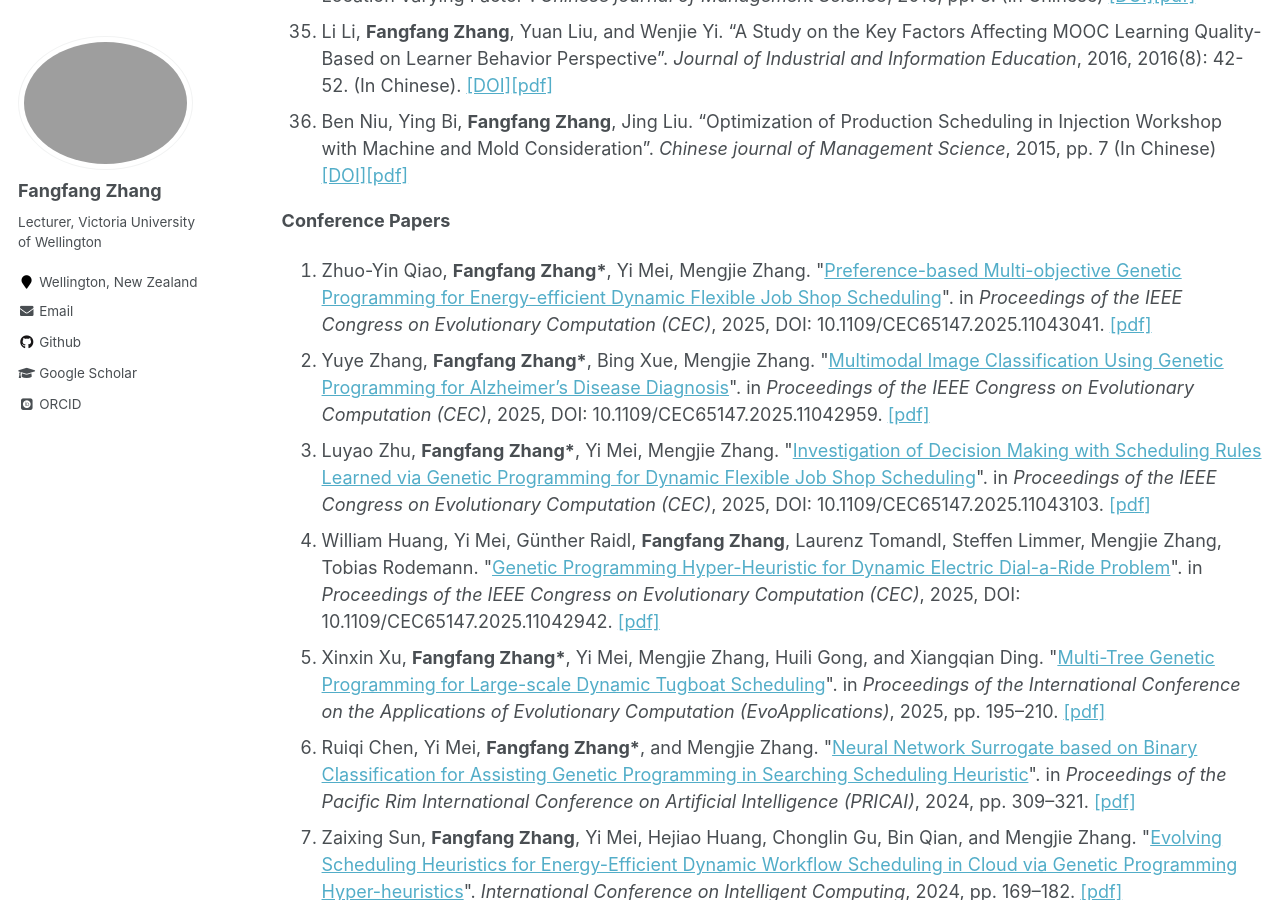
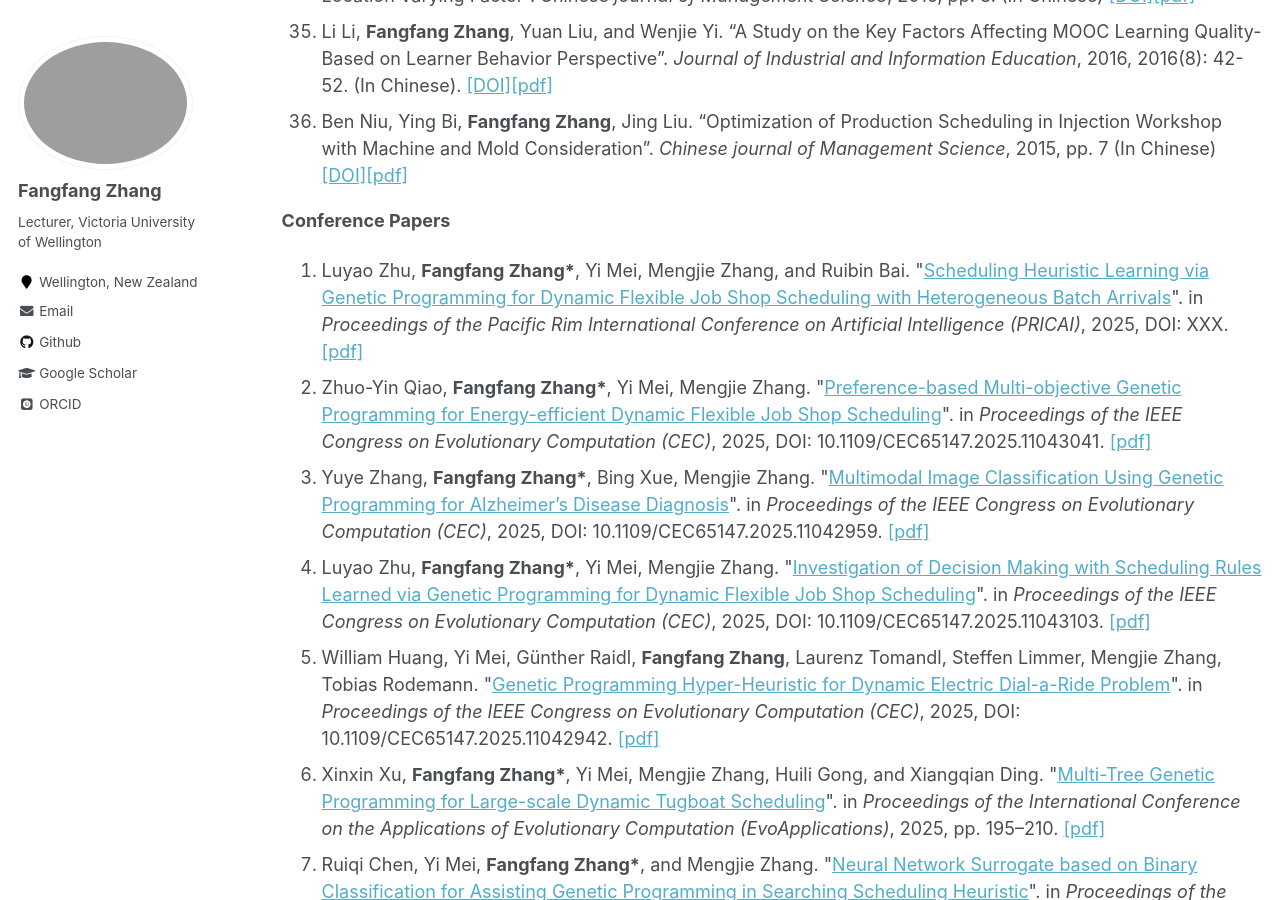
Before and after one commit to fangfang-zhang/fangfang-zhang.github.io, a Jekyll site: the page built from _pages/publications.md, in a window 1280 px wide and 900 px high, scrolled down 3541 px. Built offline with Jekyll 4.4.1, drawn with Linux system fonts in a browser that asks for light colours; some web fonts are replaced.

Commit message:
PRICAI2025

```diff
--- a/_pages/publications.md
+++ b/_pages/publications.md
@@ -51,6 +51,7 @@ author_profile: true
 
 **Conference Papers**
 <ol>
+<li>Luyao Zhu, <b>Fangfang Zhang*</b>, Yi Mei, Mengjie Zhang, and Ruibin Bai. "<a target="_blank" href="">Scheduling Heuristic Learning via Genetic Programming for Dynamic Flexible Job Shop Scheduling with Heterogeneous Batch Arrivals</a>". in <i> Proceedings of the Pacific Rim International Conference on Artificial Intelligence (PRICAI)</i>, 2025, DOI: XXX. <a target="_blank" href="">[pdf]</a></li>
 <li>Zhuo-Yin Qiao, <b>Fangfang Zhang*</b>, Yi Mei, Mengjie Zhang. "<a target="_blank" href="https://ieeexplore.ieee.org/abstract/document/11043041">Preference-based Multi-objective Genetic Programming for Energy-efficient Dynamic Flexible Job Shop Scheduling</a>". in <i> Proceedings of the IEEE Congress on Evolutionary Computation (CEC)</i>, 2025, DOI: 10.1109/CEC65147.2025.11043041. <a target="_blank" href="https://github.com/fangfang-zhang/fangfang-zhang.github.io/blob/main/files/2025-Preference.pdf">[pdf]</a></li>
 <li>Yuye Zhang, <b>Fangfang Zhang*</b>, Bing Xue, Mengjie Zhang. "<a target="_blank" href="https://ieeexplore.ieee.org/document/11042959">Multimodal Image Classification Using Genetic Programming for Alzheimer’s Disease Diagnosis</a>". in <i> Proceedings of the IEEE Congress on Evolutionary Computation (CEC)</i>, 2025, DOI: 10.1109/CEC65147.2025.11042959. <a target="_blank" href="https://github.com/fangfang-zhang/fangfang-zhang.github.io/blob/main/files/2025-Multimodal.pdf">[pdf]</a></li>
 <li>Luyao Zhu, <b>Fangfang Zhang*</b>, Yi Mei, Mengjie Zhang. "<a target="_blank" href="https://ieeexplore.ieee.org/abstract/document/11043103">Investigation of Decision Making with Scheduling Rules Learned via Genetic Programming for Dynamic Flexible Job Shop Scheduling</a>". in <i> Proceedings of the IEEE Congress on Evolutionary Computation (CEC)</i>, 2025, DOI: 10.1109/CEC65147.2025.11043103. <a target="_blank" href="https://github.com/fangfang-zhang/fangfang-zhang.github.io/blob/main/files/2025-Investigation.pdf">[pdf]</a></li>
```
